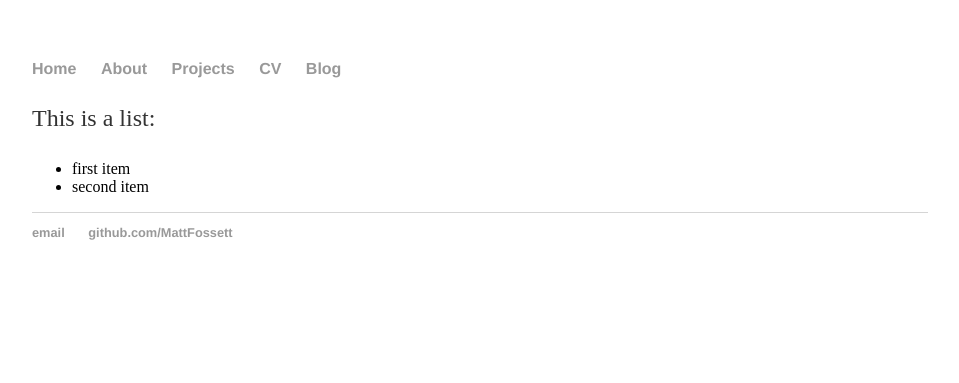
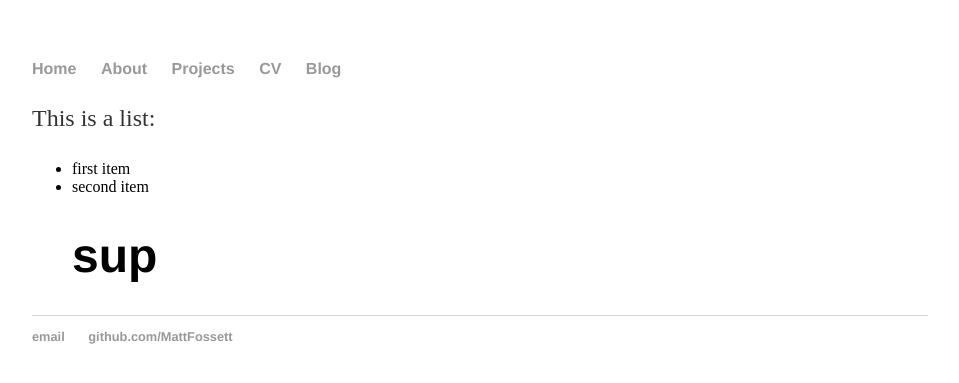
Before and after one commit to MattFossett/mattfossett.github.io, a Jekyll site: the page built from projects/index.md, in a window 1280 px wide. Shown: the top 383 px of the page, without its empty margins (160-1119 px from the left). Built offline with Jekyll 4.4.1, drawn with Linux system fonts in a browser that asks for light colours.

Commit message:
changed to mdasdf

```diff
--- a/projects/index.md
+++ b/projects/index.md
@@ -4,3 +4,4 @@ title: Projects
 ---
 
 {% include test.md %}
+# sup
```
